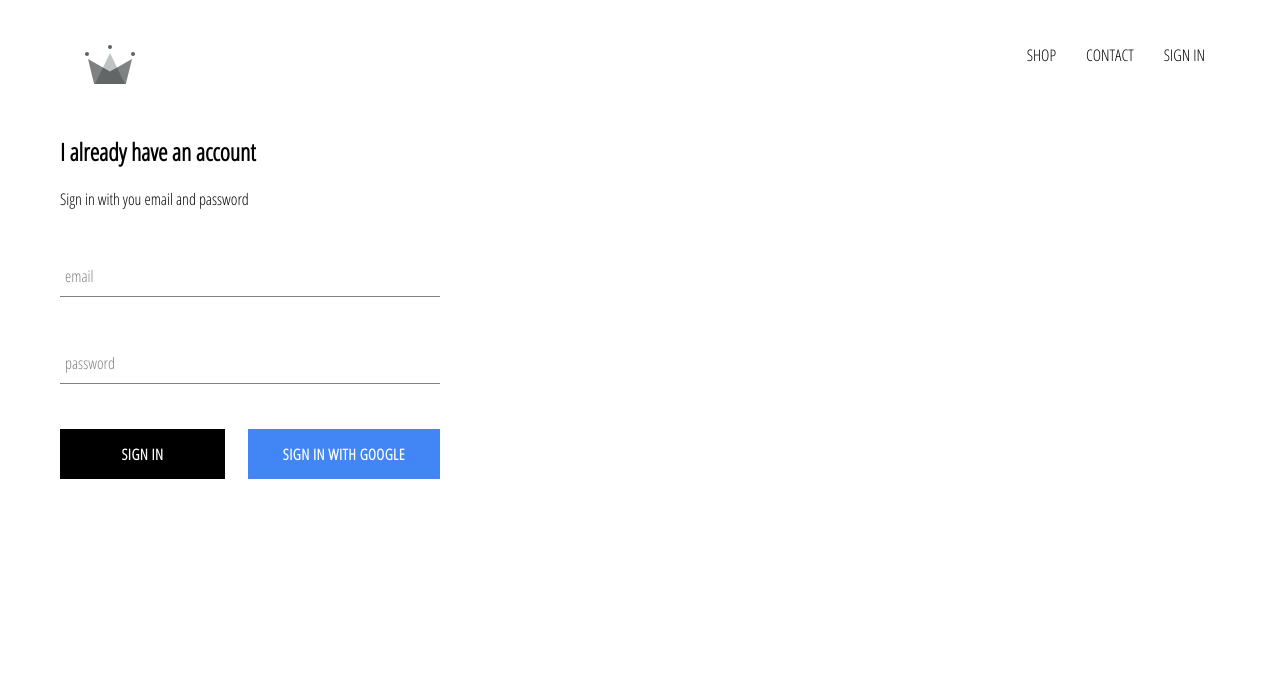
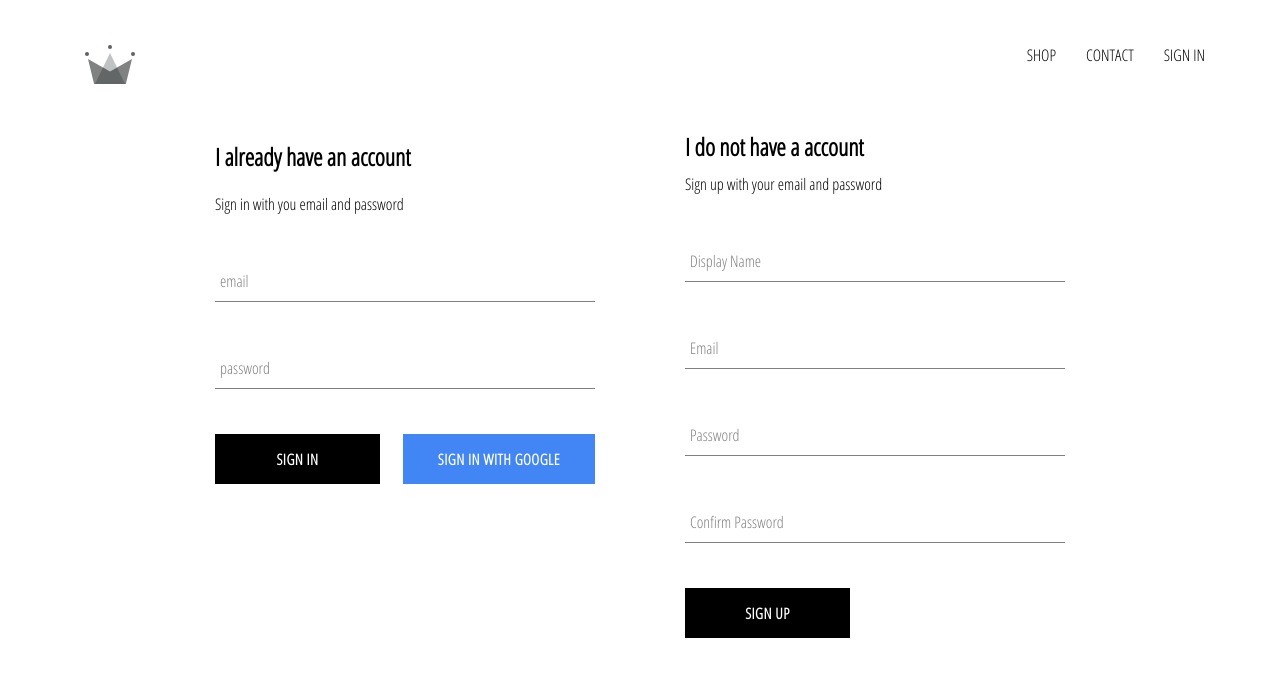
Before and after one commit to dulindis/CRWN-Clothing, a React (Create React App) app: page /signIn in a window 1280 px wide. Shown: the top 676 px of the page. Built offline with nearby package versions, Linux system fonts and the light colour scheme; no server answers.

Commit message:
implemented firebase utils, included ability to store authenticated users into our firestore database

```diff
--- a/src/App.js
+++ b/src/App.js
@@ -7,7 +7,10 @@
 import SignInAndSignUpPage from "./pages/sign-in-and-sign-up/sign-in-and-sign-up.component";
 import Header from "./components/header/header.component";
 
-import { auth } from "../src/firebase/firebase.utils";
+import {
+  auth,
+  createUserProfileDocument,
+} from "../src/firebase/firebase.utils";
 
 class App extends Component {
   constructor() {
@@ -20,20 +23,36 @@
   unsubscribeFromAuth = null;
 
   componentDidMount() {
-    this.unsubscribeFromAuth = auth.onAuthStateChanged(user => {
-      this.setState({ currentUser: user });
-       console.log(user);
+    this.unsubscribeFromAuth = auth.onAuthStateChanged(async (userAuth) => {
+      if (userAuth) {
+        const userRef = await createUserProfileDocument(userAuth);
+
+        userRef.onSnapshot((snapShot) => {
+          this.setState(
+            {
+              currentUser: {
+                id: userAuth.id,
+                ...snapShot.data(),
+              }
+            });
+            console.log(this.state)
+        });
+      } else {
+        this.setState({
+          currentUser: userAuth,
+        });
+      }
     });
-  };
+  }
 
-  componentWillUnmount(){
-    this.unsubscribeFromAuth()
+  componentWillUnmount() {
+    this.unsubscribeFromAuth();
   }
 
   render() {
     return (
       <div className="">
-        <Header currentUser={this.state.currentUser}/>
+        <Header currentUser={this.state.currentUser} />
         <Switch>
           <Route exact path="/" component={HomePage} />
           <Route path="/shop" component={ShopPage} />
--- a/src/components/sign-up/sign-up.component.jsx
+++ b/src/components/sign-up/sign-up.component.jsx
@@ -1,18 +1,100 @@
-import React, { Component } from 'react';
-import './sign-up.styles.scss';
+import React, { Component } from "react";
+import "./sign-up.styles.scss";
+import FormInput from "../form-input/form-input.component";
+import CustomButton from "../custom-button/custom-button.component";
+import { auth, createUserProfileDocument } from "../../firebase/firebase.utils";
 
- class SignUp extends Component {
-    constructor(props) {
-        super(props);
-        this.state = {};
+class SignUp extends React.Component {
+    constructor() {
+      super();
+
+      this.state = {
+        displayName: '',
+        email: '',
+        password: '',
+        confirmPassword: ''
+      };
+    }
+
+    handleSubmit = async event => {
+      event.preventDefault();
+
+      const { displayName, email, password, confirmPassword } = this.state;
+
+      if (password !== confirmPassword) {
+        alert("passwords don't match");
+        return;
       }
+
+      try {
+        const { user } = await auth.createUserWithEmailAndPassword(
+          email,
+          password
+        );
+
+        await createUserProfileDocument(user, { displayName });
+
+        this.setState({
+          displayName: '',
+          email: '',
+          password: '',
+          confirmPassword: ''
+        });
+      } catch (error) {
+        console.error(error);
+      }
+    };
+
+    handleChange = event => {
+      const { name, value } = event.target;
+
+      this.setState({ [name]: value });
+    };
+
     render() {
-        return (
-            <div>
+      const { displayName, email, password, confirmPassword } = this.state;
+      return (
+        <div className='sign-up'>
+          <h2 className='title'>I do not have a account</h2>
+          <span>Sign up with your email and password</span>
+          <form className='sign-up-form' onSubmit={this.handleSubmit}>
+            <FormInput
+              type='text'
+              name='displayName'
+              value={displayName}
+              onChange={this.handleChange}
+              label='Display Name'
+              required
+            />
+            <FormInput
+              type='email'
+              name='email'
+              value={email}
+              onChange={this.handleChange}
+              label='Email'
+              required
+            />
+            <FormInput
+              type='password'
+              name='password'
+              value={password}
+              onChange={this.handleChange}
+              label='Password'
+              required
+            />
+            <FormInput
+              type='password'
+              name='confirmPassword'
+              value={confirmPassword}
+              onChange={this.handleChange}
+              label='Confirm Password'
+              required
+            />
+            <CustomButton type='submit'>SIGN UP</CustomButton>
+          </form>
+        </div>
+      );
+    }
+  }
 
-            </div>
-        )
-    }
-}
-
-export default SignUp
+  export default SignUp;
--- a/src/components/sign-up/sign-up.styles.scss
+++ b/src/components/sign-up/sign-up.styles.scss
@@ -0,0 +1,9 @@
+.sign-up {
+    display: flex;
+    flex-direction: column;
+    width: 380px;
+
+    .title {
+        margin: 10px 0;
+    }
+}
--- a/src/firebase/firebase.utils.js
+++ b/src/firebase/firebase.utils.js
@@ -12,6 +12,32 @@
   measurementId: "G-KN9XSYHQ3W",
 };
 
+export const createUserProfileDocument = async (userAuth, additionalData) => {
+  if (!userAuth) return;
+
+  const userRef = firestore.doc(`users/${userAuth.uid}`);
+
+  const snapShot = await userRef.get();
+
+  if (!snapShot.exists) {
+    const { displayName, email } = userAuth;
+    const createdAt = new Date();
+    try {
+      await userRef.set({
+        displayName,
+        email,
+        createdAt,
+        ...additionalData
+      });
+    } catch (error) {
+      console.log('error creating user', error.message);
+    }
+  }
+
+  return userRef;
+};
+
+
 firebase.initializeApp(config);
 
 export const auth = firebase.auth();
--- a/src/pages/sign-in-and-sign-up/sign-in-and-sign-up.component.jsx
+++ b/src/pages/sign-in-and-sign-up/sign-in-and-sign-up.component.jsx
@@ -1,10 +1,12 @@
 import React, { Component } from "react";
 import "./sign-in-and-sign-up.styles.scss";
 import SignIn from "../../components/sign-in/sign-in.component";
+import SignUp from "../../components/sign-up/sign-up.component";
 
 const SignInAndSignUpPage = () => (
   <div className="sign-in-and-sign-up">
     <SignIn />
+    <SignUp />
   </div>
 );
 
--- a/src/pages/sign-in-and-sign-up/sign-in-and-sign-up.styles.scss
+++ b/src/pages/sign-in-and-sign-up/sign-in-and-sign-up.styles.scss
@@ -0,0 +1,6 @@
+.sign-in-and-sign-up {
+    width: 850px;
+    display: flex;
+    justify-content: space-between;
+    margin: 30px auto;
+}
```
